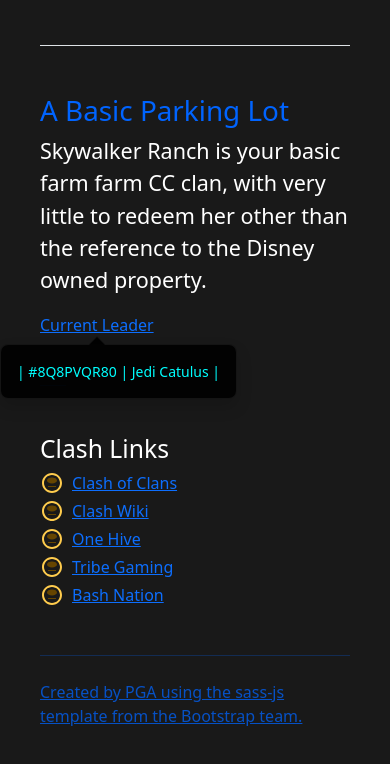
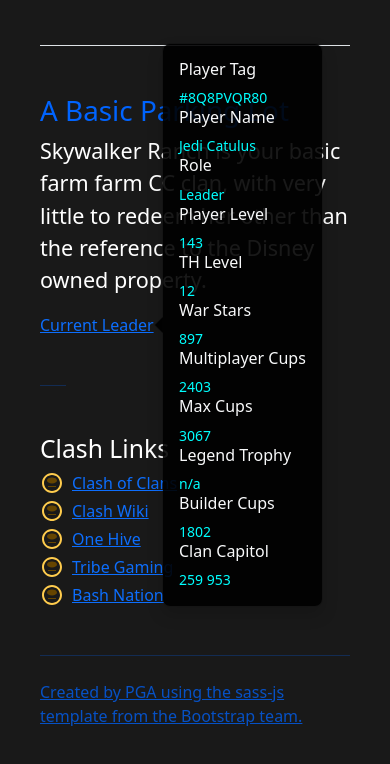
Before and after one commit to PGA-dev/skyranch, a website: page index.html in a window 390 px wide. Both pictures are taken after a click on the button "Current Leader". Shown: the part 501-1265 px from the top of the page. Drawn offline with nearby package versions, Linux system fonts and the light colour scheme; files that its build step writes are made by us from their sources.

Commit message:
updated popover content to have headings

```diff
--- a/index.html
+++ b/index.html
@@ -68,7 +68,7 @@
     <div class="col-lg-8 px-0">
       <p class="fs-4 text-success">Skywalker Ranch is your basic farm farm CC clan, with very little to redeem her other than the
         reference to the Disney owned property.</p>
-      <a id="popoverButton" class="text-primary" href="#popoverButton" role="button" data-bs-toggle="popover" data-bs-placement="bottom" title="Jedi Catulus"
+      <a id="popoverButton" class="text-primary" href="#popoverButton" role="button" data-bs-toggle="popover" data-bs-placement="right" title="Jedi Catulus"
         data-bs-content="Name means Jedi Wolf Puppy...kind of a joke off of my ex-wife's nickname for me.">Current
         Leader</a>
     </div>
--- a/js/main.js
+++ b/js/main.js
@@ -60,10 +60,9 @@
       if (prevSlideIndex < 0) prevSlideIndex = slides.length - 1; // Wrap around to last slide
       goToSlide('#carouselSrIndicators', prevSlideIndex);
   });
-});
 
+//POPOVER
 
-document.addEventListener('DOMContentLoaded', function () {
 var popoverTrigger = document.getElementById('popoverButton');
 var popover = new bootstrap.Popover(popoverTrigger, {
   title: 'Leader',
@@ -78,21 +77,33 @@
     .then(html => {
       const parser = new DOMParser();
       const doc = parser.parseFromString(html, "text/html");
-          // Assume the table has an ID or a unique class for easy selection
-          const row = doc.querySelector('table#players tr:nth-child(2)');
-//UPDATE FOR HEADINGS AND MORE INFO
-          // Select only the first two <td> elements from this row
-          const cells = row.querySelectorAll('td:nth-child(-n+2)');
-          let filteredRowContent = '';
-          cells.forEach(cell => {
-            filteredRowContent += '| ' + cell.outerHTML + ' ';
+
+     // Fetch the headers from the table
+     const headers = Array.from(doc.querySelectorAll('table#players th')).map(th => th.textContent.trim());
+
+     // Select the first row (leader) from the table #players
+     const row = doc.querySelector('table#players tr#leader:first-child');
+
+     // Get data cells from the row
+     const cells = row.querySelectorAll('td');
+
+     // Build content with headings and corresponding cell data
+     let content = '<div>';
+     cells.forEach((cell, index) => {
+       // Only include headings and cells for which there are both headers and data
+       if (headers[index]) {
+         content += `<h6>${headers[index]}</h6>${cell.outerHTML}`;
+       }
      });
+     content += '</div>';
+
 
       // Set the content of the popover
       popover.setContent({
-            '.popover-body': filteredRowContent + ' |'
+        '.popover-body': content
       });
     })
     .catch(error => console.error('Error loading the table row:', error));
 });
+
 });
--- a/players.html
+++ b/players.html
@@ -1,11 +1,13 @@
 <!DOCTYPE html>
 <html lang="en">
+
 <head>
     <meta charset="utf-8">
     <meta name="viewport" content="width=device-width, initial-scale=1">
     <link rel="stylesheet" href="css/styles.css">
     <title>Players List</title>
 </head>
+
 <body>
     <!--HEADER-->
     <div class="container py-4 px-3 mx-auto">
@@ -28,7 +30,7 @@
         </header>
         <!--FIRST CONTENT SECTION-->
         <table id="players" class="table table-dark table-striped table-hover">
-    <thead >
+            <thead>
                 <tr>
                     <th scope="col">Player Tag</th>
                     <th scope="col">Player Name</th>
@@ -45,6 +47,20 @@
                 </tr>
             </thead>
             <tbody>
+                <!--LEADER SLOT-->
+                <tr id="leader">
+                    <td>#8Q8PVQR80</td>
+                    <td>Jedi Catulus</td>
+                    <td>Leader</td>
+                    <td>143</td>
+                    <td>12</td>
+                    <td>897</td>
+                    <td>2403</td>
+                    <td>3067</td>
+                    <td>n/a</td>
+                    <td>1802</td>
+                    <td>259 953</td>
+                </tr>
                 <tr>
                     <td>#8YLV99JCU</td>
                     <td>Leia Organa</td>
@@ -58,19 +74,8 @@
                     <td>2075</td>
                     <td>234 039</td>
                 </tr>
-      <tr>
-        <td>#8Q8PVQR80</td>
-        <td>Jedi Catulus</td>
-        <td>Leader</td>
-        <td>143</td>
-        <td>12</td>
-        <td>897</td>
-        <td>2403</td>
-        <td>3067</td>
-        <td>n/a</td>
-        <td>1802</td>
-        <td>259 953</td>
-      </tr>
+
+
 
 
                 <tr>
@@ -105,10 +110,12 @@
         <!--SECOND CONTENT SECTION-->
 
         <!--OFF CANVAS NAV-->
-    <div class="offcanvas offcanvas-start" tabindex="-1" id="offcanvasExample" aria-labelledby="offcanvasExampleLabel">
+        <div class="offcanvas offcanvas-start" tabindex="-1" id="offcanvasExample"
+            aria-labelledby="offcanvasExampleLabel">
             <div class="offcanvas-header">
                 <h2 class="offcanvas-title" id="offcanvasExampleLabel">Links</h2>
-        <button type="button" class="btn-close text-reset" data-bs-dismiss="offcanvas" aria-label="Close"></button>
+                <button type="button" class="btn-close text-reset" data-bs-dismiss="offcanvas"
+                    aria-label="Close"></button>
             </div>
             <!--OFFCANVAS BODY-->
             <div class="offcanvas-body">
@@ -132,7 +139,8 @@
 
         <hr class="mt-5 mb-4">
 
-    <a href="https://github.com/twbs/examples/tree/main/sass-js" target="_blank" rel="noreferrer" class="text-muted">
+        <a href="https://github.com/twbs/examples/tree/main/sass-js" target="_blank" rel="noreferrer"
+            class="text-muted">
             Created by PGA using the sass-js template from the Bootstrap team.
         </a>
 
@@ -144,4 +152,5 @@
 
     <script type="module" src="js/main.js"></script>
 </body>
+
 </html>
--- a/scss/styles.scss
+++ b/scss/styles.scss
@@ -34,12 +34,12 @@
 @import "bootstrap/scss/functions";
 
 // Customize some defaults
-$body-color: rgba(0,100,255,1);
-$body-bg: rgba(0,0,0,.9);
+$body-color: rgba(0, 100, 255, 1);
+$body-bg: rgba(0, 0, 0, .9);
 $border-radius: .4rem;
-$success: rgba(255,255,255,1);
+$success: rgba(255, 255, 255, 1);
 $alert: rgb(255, 0, 0);
-$info: rgba(0,255,255,1);
+$info: rgba(0, 255, 255, 1);
 // $blue: rgba(0,50,200,1);
 
 // Required
@@ -93,14 +93,17 @@
 //
 
 @import "svg-list";
-html{
+
+html {
   scroll-behavior: smooth;
 }
 
 body {
   padding: 1.5rem;
 }
-
+h6 {
+  color: var(--bs-light);
+}
 .carousel-item {
   transition: transform 10ms ease-in-out;
 }
@@ -108,11 +111,13 @@
 // .popover {
 //   background-color: black;
 // }
-.popover-header{
+.popover-header {
   color: black;
   background-color: var(--bs-primary);
   border-bottom: 1rem --bs-body solid;
 }
-.popover-body{
+
+.popover-body {
   color: var(--bs-info);
-  }
+
+}
```
Lines whose indentation alone changed are shown as unchanged.
